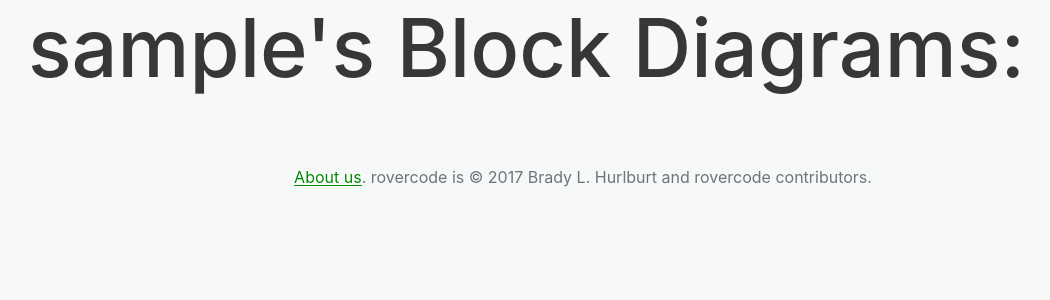
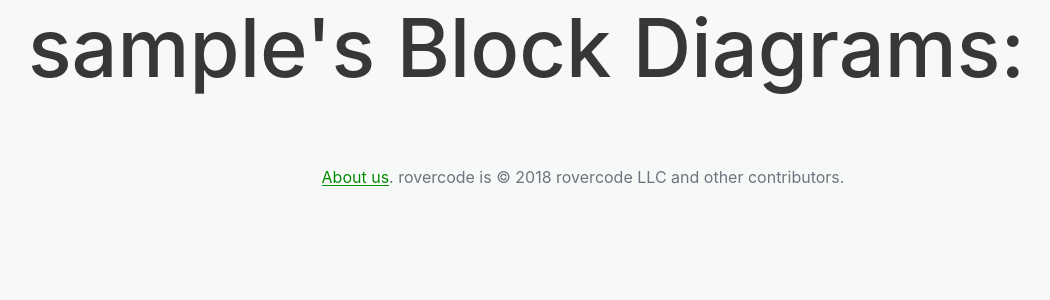
Before and after one commit to rovercode/rovercode-web, a Django app: page /mission-control/bd-list/ in a window 1280 px wide. Shown: the part 46-346 px from the top of the page, without its empty margins (57-1107 px from the left). Run offline with Django 3.2, Linux system fonts and the light colour scheme; the visitor is signed in with stand-in values (Sample User, id 1); data that the repository does not hold is empty; parts of the project's set-up code (start-up, migrations or seed data) failed here and were passed over; some libraries are stand-ins or nearby versions.

Commit message:
Update copyright in base.html

```diff
--- a/rovercode_web/templates/base.html
+++ b/rovercode_web/templates/base.html
@@ -119,7 +119,7 @@
     <div class="text-muted text-xs-center text-sm-center text-md-center text-lg-center nice-underlines" style="margin-top: 60px;">
       <p>
         <a href="https://github.com/aninternetof/rovercode-web">About us</a>.
-        rovercode is &copy 2017 Brady L. Hurlburt and rovercode contributors.
+        rovercode is &copy 2018 rovercode LLC and other contributors.
       </p>
     </div>
 
```
